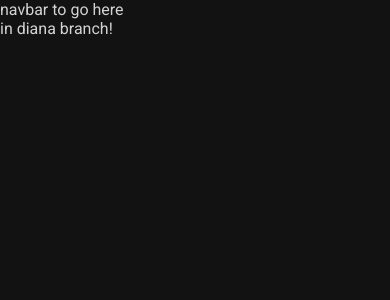
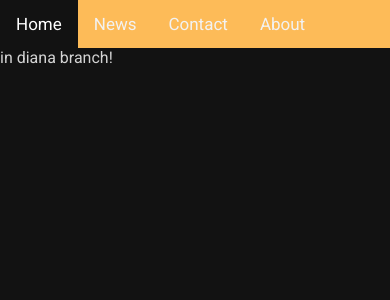
Before and after one commit to dianadelg/DejaBrew, an Angular app in the folder CoffeeBreak/: page / in a window 390 px wide. Shown: the top 300 px of the page. Built offline with nearby package versions, Linux system fonts and the light colour scheme.

Commit message:
added responsive navbar

```diff
--- a/CoffeeBreak/src/app/app.component.css
+++ b/CoffeeBreak/src/app/app.component.css
@@ -2,3 +2,39 @@ body{
     background-color: #121212;
     color:rgb(250,250,250,0.83);
 }
+
+/* navbar styling */
+.topnav {
+    background-color: #fdbb58;
+    overflow: hidden;
+  }
+
+  /* Style the links inside the navigation bar */
+  .topnav a {
+    float: left;
+    display: block;
+    color: #f2f2f2;
+    text-align: center;
+    padding: 14px 16px;
+    text-decoration: none;
+    font-size: 17px;
+  }
+
+  /* Change the color of links on hover */
+  .topnav a:hover {
+    background-color: #fefdfe;
+    color: black;
+  }
+
+  /* Add an active class to highlight the current page */
+  .topnav a.active {
+    background-color: #121212;
+    color: white;
+  }
+
+  /* Hide the link that should open and close the topnav on small screens */
+  .topnav .icon {
+    display: none;
+  }
+
+  /* end navbar  */
--- a/CoffeeBreak/src/app/app.component.html
+++ b/CoffeeBreak/src/app/app.component.html
@@ -1,7 +1,16 @@
 <body>
 
-
-  <div> navbar to go here</div>
+      <!-- responsive navbar -->
+  <link rel="stylesheet" href="https://cdnjs.cloudflare.com/ajax/libs/font-awesome/4.7.0/css/font-awesome.min.css">
+  <div class="topnav" id="myTopnav">
+    <a href="#home" class="active">Home</a>
+    <a href="#news">News</a>
+    <a href="#contact">Contact</a>
+    <a href="#about">About</a>
+    <a href="javascript:void(0);" class="icon" onclick="myFunction()">
+      <i class="fa fa-bars"></i>
+    </a>
+  </div>
 
   in diana branch!
   </body>
```
